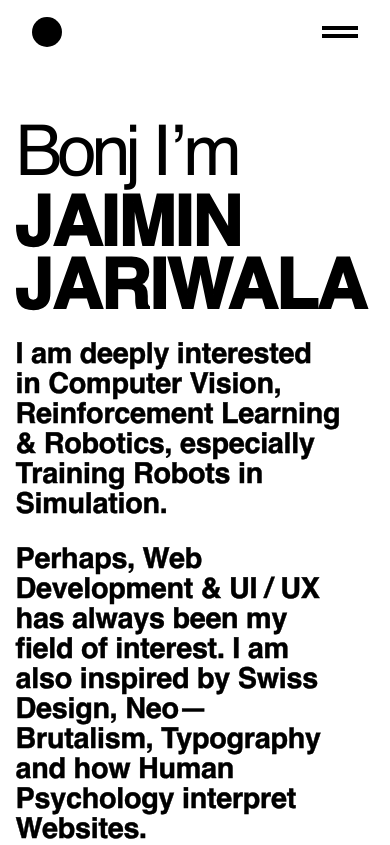
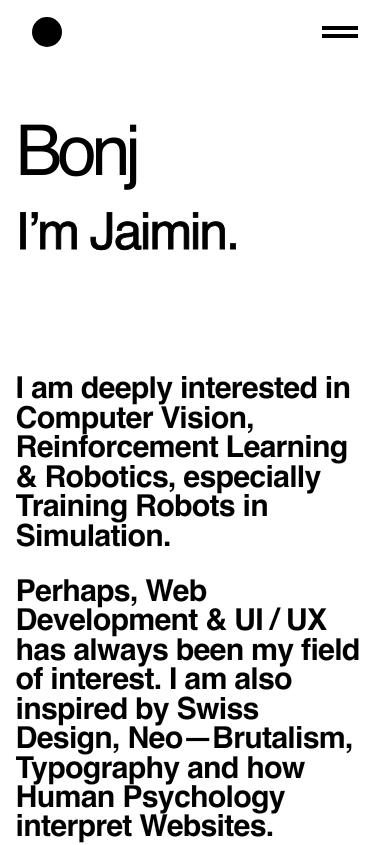
Before and after one commit to jaiminjariwala/jaiminjariwala, a React (Vite) app: page / in a window 390 px wide. Shown: the top 845 px of the page. Built offline with nearby package versions, Linux system fonts and the light colour scheme.

Commit message:
updated hero section

```diff
--- a/src/components/About/About.css
+++ b/src/components/About/About.css
@@ -18,7 +18,7 @@
   font-weight: bold;
   color: black;
   order: -1; /* Ensures heading always appears first */
-  margin-bottom: 0.5rem;
+  margin-bottom: 1rem;
 }
 
 .content-and-image {
@@ -83,6 +83,9 @@
     padding: 10vh 4vw 5vh;
   }
 
+  .about h1 {
+    margin-bottom: 0.5vh;
+  }
   .content p {
     font-size: clamp(2.12rem, 2vw, 3rem);
   }
--- a/src/components/Hero/Hero.css
+++ b/src/components/Hero/Hero.css
@@ -24,14 +24,25 @@
   -webkit-text-stroke: 0;
 }
 
+.hero h2 {
+  font-size: clamp(3rem, 5vw, 5rem);
+  -webkit-text-stroke: 0.8px black;
+  max-width: 84vw;
+  font-weight: normal;
+  letter-spacing: clamp(-2px, -0.5vw, -9px);
+  line-height: 0.89;
+  color: black;
+  margin-bottom: 14vh;
+}
+
 .hero p {
-  font-size: clamp(1rem, 2.8vw, 2.4rem);
-  line-height: 1.04;
-  letter-spacing: -0.3px;
-  -webkit-text-stroke: 0.4px black;
+  font-size: clamp(1.9rem, 2vw, 3rem);
+  line-height: 0.97;
+  letter-spacing: -0.8px;
+  -webkit-text-stroke: 0.1px white;
   font-weight: bold;
   margin-bottom: 3vh;
-  max-width: 84vw;
+  max-width: 75vw;
 }
 
 .hero p:last-child {
@@ -56,6 +67,17 @@
     -webkit-text-stroke: 2px black;
   }
 
+  .hero h2 {
+    font-size: clamp(3rem, 5vw, 5rem);
+    -webkit-text-stroke: 0.8px black;
+    max-width: 84vw;
+    font-weight: normal;
+    letter-spacing: clamp(-2px, -0.5vw, -9px);
+    line-height: 0.89;
+    color: black;
+    margin-bottom: 14vh;
+  }
+
   .hero p {
     font-size: clamp(2.8rem, 3vw, 3.2rem);
   }
@@ -71,6 +93,18 @@
     font-size: clamp(8rem, 18vw, 9rem);
     letter-spacing: -2px;
     -webkit-text-stroke: 2px black;
+    margin-bottom: 2vh;
+  }
+
+  .hero h2 {
+    font-size: clamp(5rem, 5vw, 5rem);
+    -webkit-text-stroke: 0.8px black;
+    max-width: 84vw;
+    font-weight: normal;
+    letter-spacing: clamp(-2px, -0.5vw, -9px);
+    line-height: 0.89;
+    color: black;
+    margin-bottom: 14vh;
   }
 
   .hero p {
@@ -90,6 +124,16 @@
     -webkit-text-stroke: 2px black;
   }
 
+  .hero h2 {
+    font-size: clamp(4rem, 5vw, 5rem);
+    -webkit-text-stroke: 0.8px black;
+    font-weight: normal;
+    letter-spacing: clamp(-2px, -0.5vw, -9px);
+    line-height: 0.89;
+    color: black;
+    margin-bottom: 14vh;
+  }
+
   .hero p {
     font-size: clamp(2.5rem, 3vw, 2.8rem);
   }
@@ -103,6 +147,7 @@
 
   .hero h1 {
     font-size: clamp(6rem, 16vw, 7rem);
+    margin-bottom: 1.4vh;
   }
 
   .hero p {
@@ -118,6 +163,7 @@
 
   .hero h1 {
     font-size: clamp(5rem, 14vw, 6rem);
+    margin-bottom: 7vh;
   }
 
   .hero p {
@@ -133,10 +179,22 @@
 
   .hero h1 {
     font-size: clamp(3.5rem, 18vw, 5rem);
+    margin-bottom: 1.2vh;
   }
 
   .hero p {
-    font-size: clamp(1.8rem, 2vw, 2rem);
+    font-size: clamp(1.9rem, 2vw, 2rem);
+    max-width: 91vw;
+  }
+  .hero h2 {
+    font-size: clamp(3.2rem, 5vw, 5rem);
+    -webkit-text-stroke: 0.8px black;
+    max-width: 84vw;
+    font-weight: normal;
+    letter-spacing: clamp(-2px, -0.5vw, -9px);
+    line-height: 0.89;
+    color: black;
+    margin-bottom: 14vh;
   }
 }
 
--- a/src/components/Hero/Hero.jsx
+++ b/src/components/Hero/Hero.jsx
@@ -1,75 +1,84 @@
+// Hero.jsx
 import './Hero.css';
 import { useScrollReveal } from '../../hooks/useScrollReveal';
-import { useEffect, useState } from 'react';
+import { useEffect, useState, useCallback } from 'react';
+
+const TYPING_SPEED = 300;
+const DELETING_SPEED = 200;
+const PAUSE_DURATION = 2500;
+
+const GREETINGS = [
+  "Hello",
+  "Bonjour",
+  "こんにちは",
+  "你好",
+  "Hola"
+];
 
 const Hero = () => {
   const headingRef = useScrollReveal();
   const textRef = useScrollReveal();
   const [displayText, setDisplayText] = useState("");
-    const [isTyping, setIsTyping] = useState(true);
 
-    const words = ["Hello", "Bonjour", "こんにちは", "你好", "Hola"];  // English, Japanese, Chinese, Spanish
-
-    useEffect(() => {
+  const typeWriter = useCallback(() => {
     let currentWordIndex = 0;
     let currentLetterIndex = 0;
     let isDeleting = false;
 
-        const typeWriter = () => {
-            const currentWord = words[currentWordIndex];
+    const animate = () => {
+      const currentWord = GREETINGS[currentWordIndex];
 
       if (!isDeleting) {
-                // Typing
         setDisplayText(currentWord.substring(0, currentLetterIndex + 1));
         currentLetterIndex++;
 
         if (currentLetterIndex === currentWord.length) {
           isDeleting = true;
-                    setTimeout(typeWriter, 2500);
+          setTimeout(animate, PAUSE_DURATION);
           return;
         }
       } else {
-                // Deleting
         setDisplayText(currentWord.substring(0, currentLetterIndex - 1));
         currentLetterIndex--;
 
         if (currentLetterIndex === 0) {
           isDeleting = false;
-                    currentWordIndex = (currentWordIndex + 1) % words.length;
+          currentWordIndex = (currentWordIndex + 1) % GREETINGS.length;
         }
       }
 
-            const speed = isDeleting ? 200 : 300; // typing speed
-            setTimeout(typeWriter, speed);
+      setTimeout(animate, isDeleting ? DELETING_SPEED : TYPING_SPEED);
     };
 
+    animate();
+  }, []);
+
+  useEffect(() => {
     typeWriter();
-
-        return () => {
-            setDisplayText("");
-        };
-    }, []);
+    return () => setDisplayText("");
+  }, [typeWriter]);
 
   return (
     <div className="hero" id="hero" aria-label="Hero section">
       <h1 ref={headingRef} className="reveal-text-container">
         <div className="typewriter-container">
           <span className="dynamic-text typewriter">{displayText}</span>
-                    <span className="static-text"> I’m</span>
         </div>
-                <div>JAIMIN JARIWALA</div>
       </h1>
+      <h2>I’m Jaimin.</h2>
       <div ref={textRef} className="reveal-text-container">
         <p>
-                    I am deeply interested in Computer Vision, Reinforcement Learning & Robotics, especially Training Robots in Simulation.
+          I am deeply interested in Computer Vision, Reinforcement Learning &
+          Robotics, especially Training Robots in Simulation.
         </p>
         <p>
-                    Perhaps, Web Development & UI / UX has always been my field of interest. I am also inspired by Swiss Design, Neo—Brutalism, Typography and how Human Psychology interpret Websites.
+          Perhaps, Web Development & UI / UX has always been my field of interest.
+          I am also inspired by Swiss Design, Neo—Brutalism, Typography and how
+          Human Psychology interpret Websites.
         </p>
       </div>
-
     </div>
-    )
+  );
 };
 
 export default Hero;
--- a/src/styles/animations.css
+++ b/src/styles/animations.css
@@ -14,6 +14,7 @@
   align-items: baseline;
   gap: 0.5rem;
   line-height: 1.1;
+  height: 20vh;
 }
 
 .typewriter {
@@ -34,3 +35,52 @@
   from, to { border-color: transparent }
   50% { border-color: black; }
 }
+
+/* Nest Hub (1024x600) */
+@media screen and (max-width: 1024px) and (max-height: 600px) {
+  .typewriter-container {
+    height: 30vh;
+  }
+}
+
+/* Surface Pro 7 (912x1368) */
+@media screen and (max-width: 912px) {
+  .typewriter-container {
+    height: 11vh;
+  }
+}
+
+/* iPad Air (820x1180) */
+@media screen and (max-width: 820px) {
+  .typewriter-container {
+    height: 11vh;
+  }
+}
+
+/* iPad Mini and smaller tablets */
+@media screen and (max-width: 768px) {
+  .typewriter-container {
+    height: 11vh;
+  }
+}
+
+/* Large Phones */
+@media screen and (max-width: 540px) {
+  .typewriter-container {
+    height: 16vh;
+  }
+}
+
+/* Medium Phones */
+@media screen and (max-width: 430px) {
+  .typewriter-container {
+    height: 10vh;
+  }
+}
+
+/* Small Phones */
+@media screen and (max-width: 375px) {
+  .typewriter-container {
+    height: 9vh;
+  }
+}
```
Lines whose indentation alone changed are shown as unchanged.
